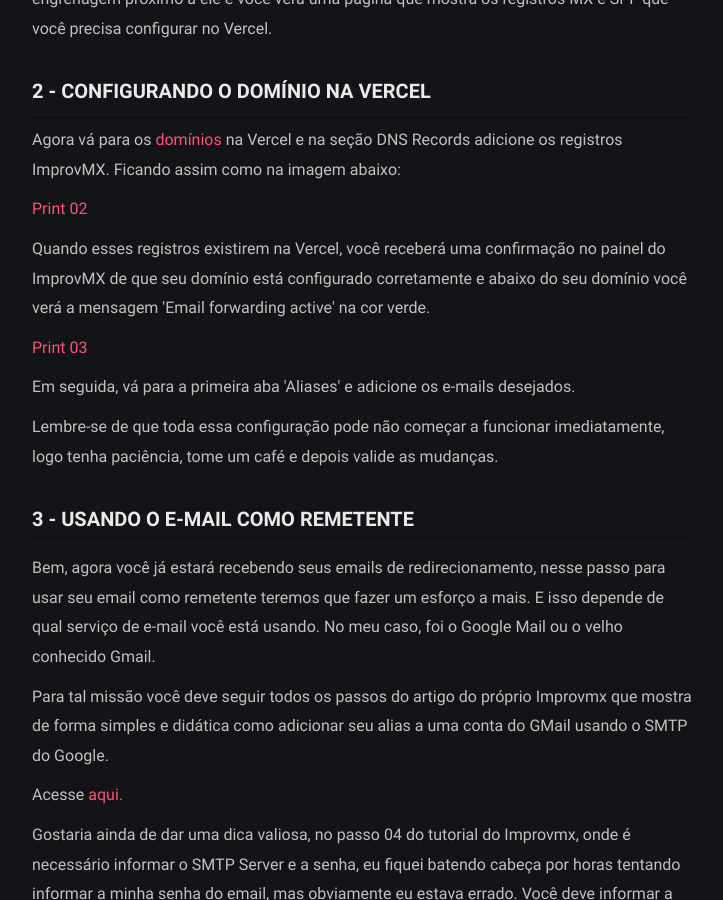
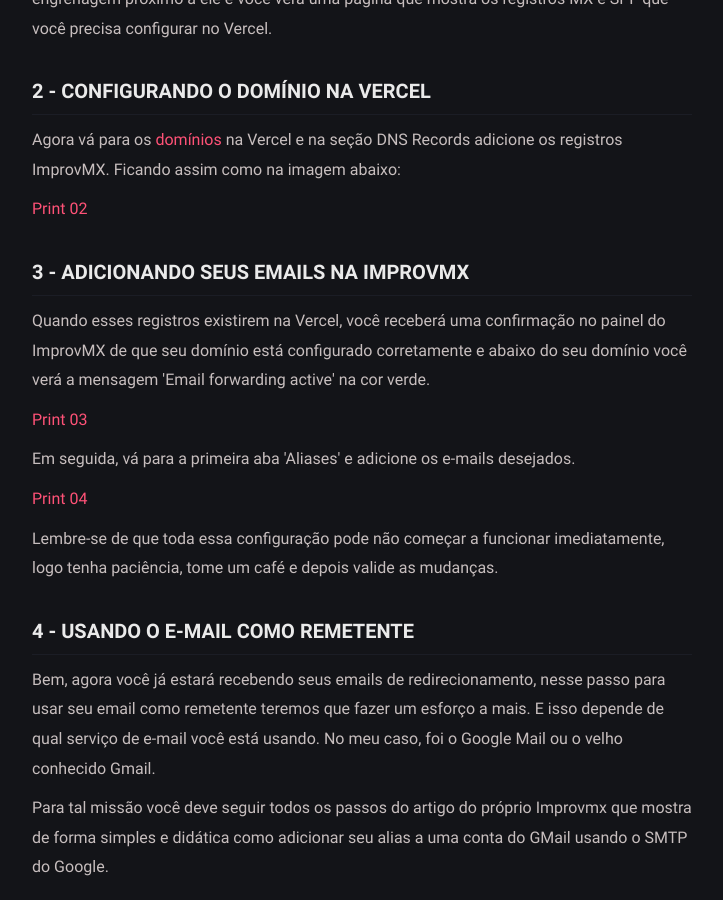
Before and after one commit to f0rmig4/f0rmig4.github.io, a Jekyll site: the page built from _posts/2021-03-14-email-gratuito-na-vercel-com-improvmx-e-google-mail.html, in a window 1280 px wide and 900 px high, scrolled down 808 px. Shown: the whole window, without its empty margins (278-1001 px from the left). Built offline with Jekyll 4.4.1, drawn with Linux system fonts in a browser that asks for light colours.

Commit message:
Added new post step

```diff
--- a/_posts/2021-03-14-email-gratuito-na-vercel-com-improvmx-e-google-mail.html
+++ b/_posts/2021-03-14-email-gratuito-na-vercel-com-improvmx-e-google-mail.html
@@ -28,14 +28,19 @@
 
     <p><a href="https://f0rmig4.github.io/assets/img/posts/2021/03/06.png" target="_blanck">Print 02</a></p>
 
+    <h3>3 - Adicionando seus emails na ImprovMX</h3>
+
     <p>Quando esses registros existirem na Vercel, você receberá uma confirmação no painel do ImprovMX de que seu domínio está configurado corretamente e abaixo do seu domínio você verá a mensagem 'Email forwarding active' na cor verde.</p>
 
     <p><a href="https://f0rmig4.github.io/assets/img/posts/2021/03/07.png" target="_blanck">Print 03</a></p>
 
     <p>Em seguida, vá para a primeira aba 'Aliases' e adicione os e-mails desejados.</p>
+
+    <p><a href="https://f0rmig4.github.io/assets/img/posts/2021/03/08.png" target="_blanck">Print 04</a></p>
+
     <p>Lembre-se de que toda essa configuração pode não começar a funcionar imediatamente, logo tenha paciência, tome um café e depois valide as mudanças.</p>
 
-    <h3>3 - Usando o e-mail como remetente</h3>
+    <h3>4 - Usando o e-mail como remetente</h3>
 
     <p>Bem, agora você já estará recebendo seus emails de redirecionamento, nesse passo para usar seu email como remetente teremos que fazer um esforço a mais. E isso depende de qual serviço de e-mail você está usando. No meu caso, foi o Google Mail ou o velho conhecido Gmail.</p>
     <p>Para tal missão você deve seguir todos os passos do artigo do próprio Improvmx que mostra de forma simples e didática como adicionar seu alias a uma conta do GMail usando o SMTP do Google.</p>
```
Also changed, not shown: assets/img/posts/2021/03/08.png (added).
